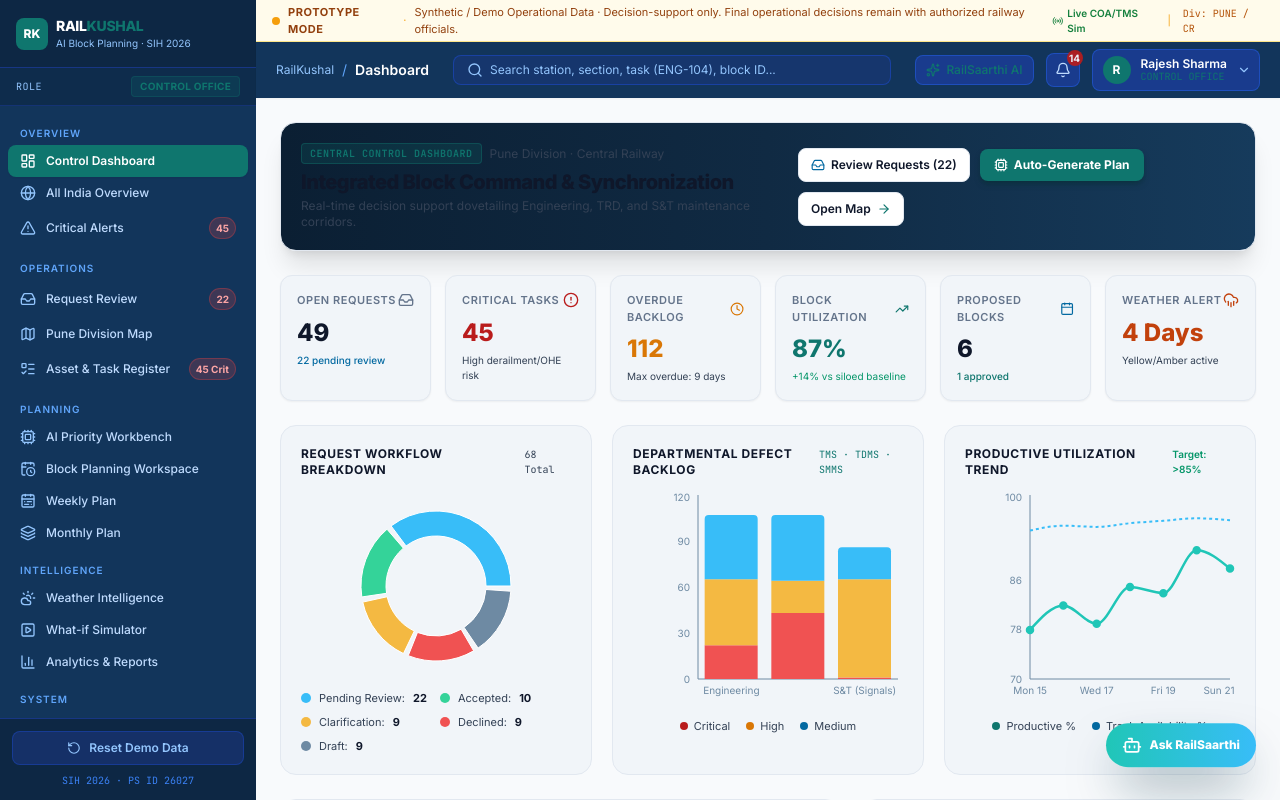
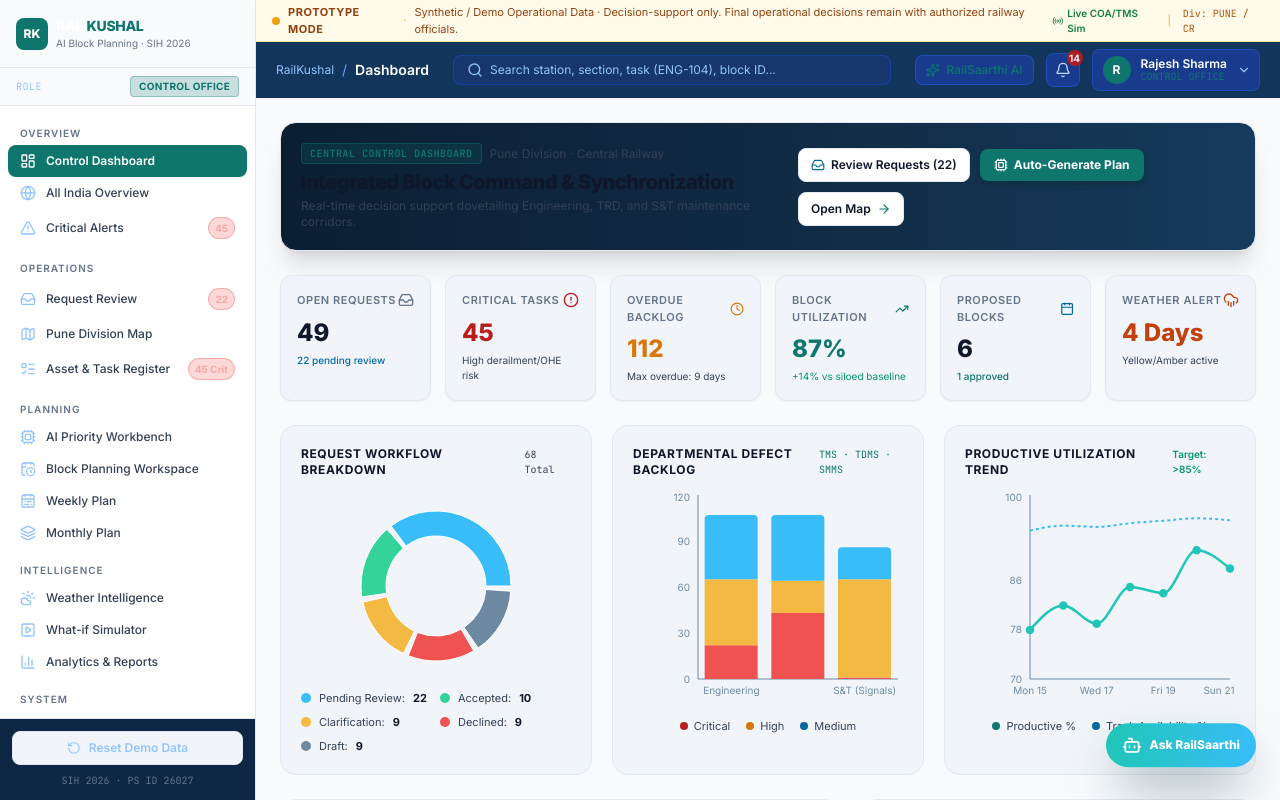
Before and after one commit to suhitil76/RailKushal, a React (Vite) app: page / in a window 1280 px wide. Shown: the top 800 px of the page. Built offline with nearby package versions, Linux system fonts and the light colour scheme.

Commit message:
style: convert sidebar to light operations theme

```diff
--- a/src/components/layout/Sidebar.tsx
+++ b/src/components/layout/Sidebar.tsx
@@ -127,23 +127,23 @@ export const Sidebar: React.FC<SidebarProps> = ({
   const hasSections = navItems.some(i => i.section);
 
   return (
-    <aside className="w-64 flex-shrink-0 bg-[#12355B] flex flex-col justify-between h-screen sticky top-0 select-none overflow-hidden">
+    <aside className="w-64 flex-shrink-0 bg-white border-r border-rail-border flex flex-col justify-between h-screen sticky top-0 select-none overflow-hidden">
       {/* Brand Header */}
       <div className="flex-1 overflow-y-auto">
-        <div className="p-4 border-b border-blue-800/60 cursor-pointer bg-[#0D2744]" onClick={() => onNavigate('/')}>
+        <div className="p-4 border-b border-rail-border cursor-pointer bg-slate-50" onClick={() => onNavigate('/')}>
           <div className="flex items-center gap-2">
             <div className="w-8 h-8 rounded-lg bg-rail-teal flex items-center justify-center">
               <span className="text-white font-black text-xs">RK</span>
             </div>
             <div>
               <div className="text-white font-extrabold text-sm tracking-tight">RAIL<span className="text-rail-teal">KUSHAL</span></div>
-              <div className="text-blue-300 text-[10px]">AI Block Planning · SIH 2026</div>
+              <div className="text-rail-muted text-[10px]">AI Block Planning · SIH 2026</div>
             </div>
           </div>
         </div>
 
         {/* Role Badge */}
-        <div className="px-4 py-2 bg-[#0D2744]/60 border-b border-blue-800/40 flex items-center justify-between">
+        <div className="px-4 py-2 bg-slate-50 border-b border-rail-border flex items-center justify-between">
           <span className="text-[10px] text-blue-300 uppercase tracking-wider font-mono">Role</span>
           <span className="text-[10px] font-bold tracking-wide uppercase px-2 py-0.5 rounded bg-rail-teal/20 text-rail-teal border border-rail-teal/30">
             {role.replace(/_/g, ' ')}
@@ -158,7 +158,7 @@ export const Sidebar: React.FC<SidebarProps> = ({
                 if (sectionItems.length === 0) return null;
                 return (
                   <div key={sec}>
-                    <div className="px-3 pt-3 pb-1 text-[10px] text-blue-400 uppercase tracking-widest font-semibold">{sec}</div>
+                    <div className="px-3 pt-3 pb-1 text-[10px] text-rail-muted uppercase tracking-widest font-semibold">{sec}</div>
                     {sectionItems.map(item => <SidebarItem key={item.path + item.label} item={item} currentPath={currentPath} onNavigate={onNavigate} />)}
                   </div>
                 );
@@ -169,16 +169,16 @@ export const Sidebar: React.FC<SidebarProps> = ({
       </div>
 
       {/* Footer / Demo Reset Control */}
-      <div className="p-3 border-t border-blue-800/60 bg-[#0D2744]">
+      <div className="p-3 border-t border-rail-border bg-[#0D2744]">
         <button
           onClick={onResetDemoModal}
-          className="w-full flex items-center justify-center gap-2 px-3 py-2 rounded-lg text-xs font-semibold text-blue-300 hover:text-white bg-blue-900/50 hover:bg-blue-800/60 border border-blue-700/40 transition-colors"
+          className="w-full flex items-center justify-center gap-2 px-3 py-2 rounded-lg text-xs font-semibold text-blue-300 hover:text-rail-text bg-slate-100 hover:bg-slate-100 border border-rail-border transition-colors"
         >
           <RotateCcw className="w-3.5 h-3.5" />
           <span>Reset Demo Data</span>
         </button>
         <div className="mt-2 text-center">
-          <p className="text-[10px] text-blue-500 font-mono">SIH 2026 · PS ID 26027</p>
+          <p className="text-[10px] text-rail-muted font-mono">SIH 2026 · PS ID 26027</p>
         </div>
       </div>
     </aside>
@@ -200,7 +200,7 @@ const SidebarItem: React.FC<{
       className={`w-full flex items-center justify-between px-3 py-2 rounded-lg text-xs font-medium transition-all ${
         isActive
           ? 'bg-rail-teal text-white font-semibold shadow-sm'
-          : 'text-blue-200 hover:bg-blue-800/60 hover:text-white'
+          : 'text-rail-secondary hover:bg-blue-800/60 hover:text-white'
       }`}
     >
       <div className="flex items-center gap-2.5">
```
